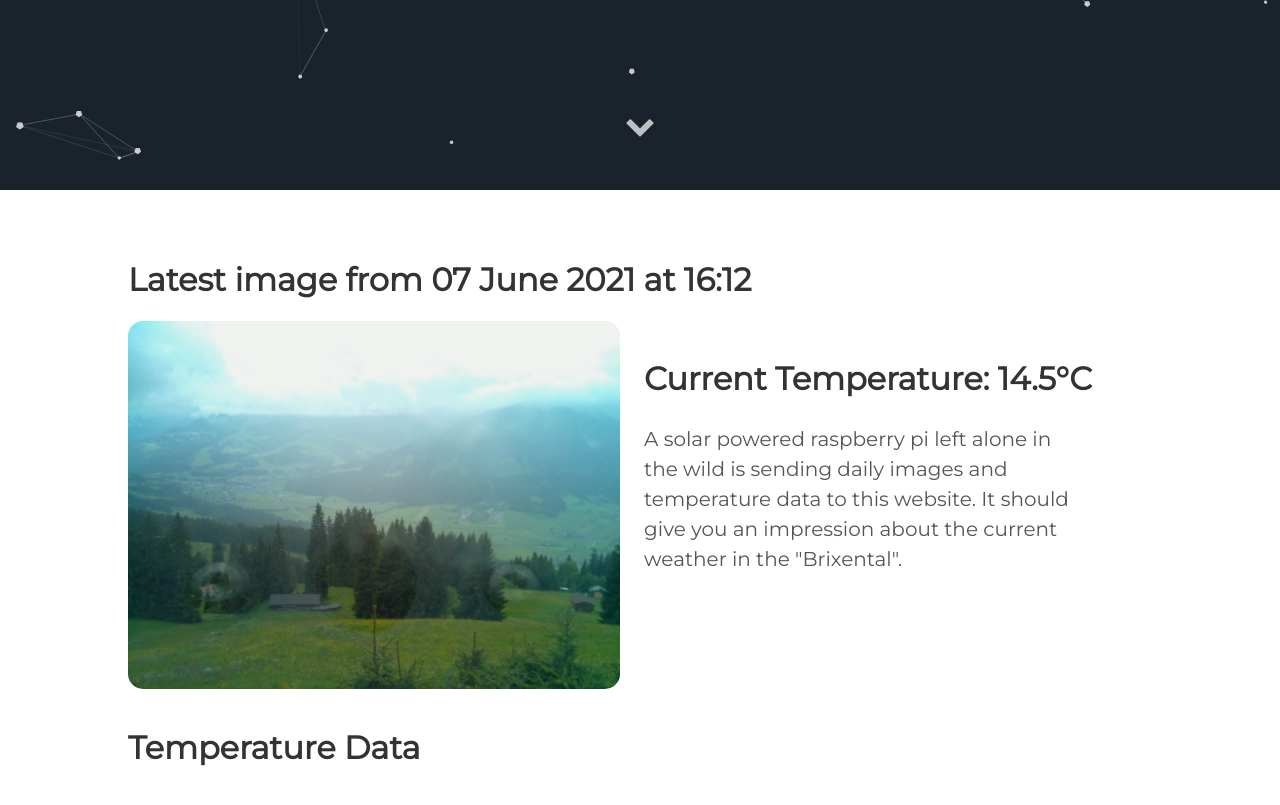
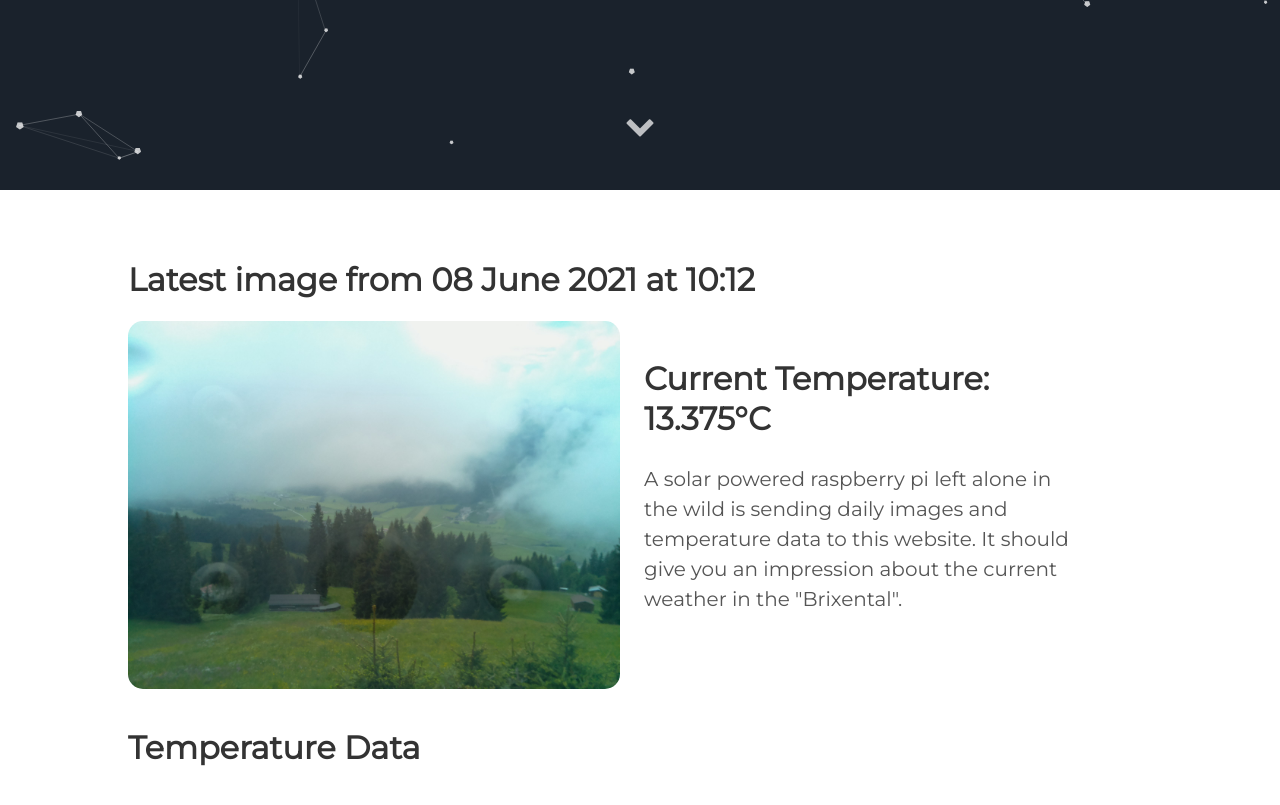
Before and after one commit to vektorious/vektorious.github.io, a Jekyll site: the page built from resources/huette.md, in a window 1280 px wide and 900 px high, scrolled down 710 px. Shown: the top 805 px of the window. Built offline with Jekyll 4.4.1, drawn with Linux system fonts in a browser that asks for light colours.

Commit message:
I'm a bot beep boop

```diff
--- a/resources/huette.md
+++ b/resources/huette.md
@@ -6,13 +6,13 @@ image: '/assets/img/'
 description: 'Live image from the Austrian alps'
 twitter_text: ' '
 ---
-## Latest image from 07 June 2021 at 16:12
+## Latest image from 08 June 2021 at 10:12
 <div class="huette">
   <div class="huette-image">
     <img src="{{ "/assets/img/huette.jpg" | prepend: site.baseurl }}">
   </div>
   <div class="huette-text">
-        <h2>Current Temperature: 14.5°C</h2>
+        <h2>Current Temperature: 13.375°C</h2>
         <p>A solar powered raspberry pi left alone in the wild is sending daily images and temperature data to this website. It should give you an impression about the current weather in the "Brixental".</p>
 
   </div>
```
Also changed, not shown: rpi-script/2021-06-08_101105.txt (renamed from rpi-script/2021-06-07_161106.txt, +5 -5 lines), rpi-script/huette.md (+2 -2 lines), assets/img/huette.jpg, assets/img/temp_plot.png, rpi-script/temp_plot.png, 1 other file.
